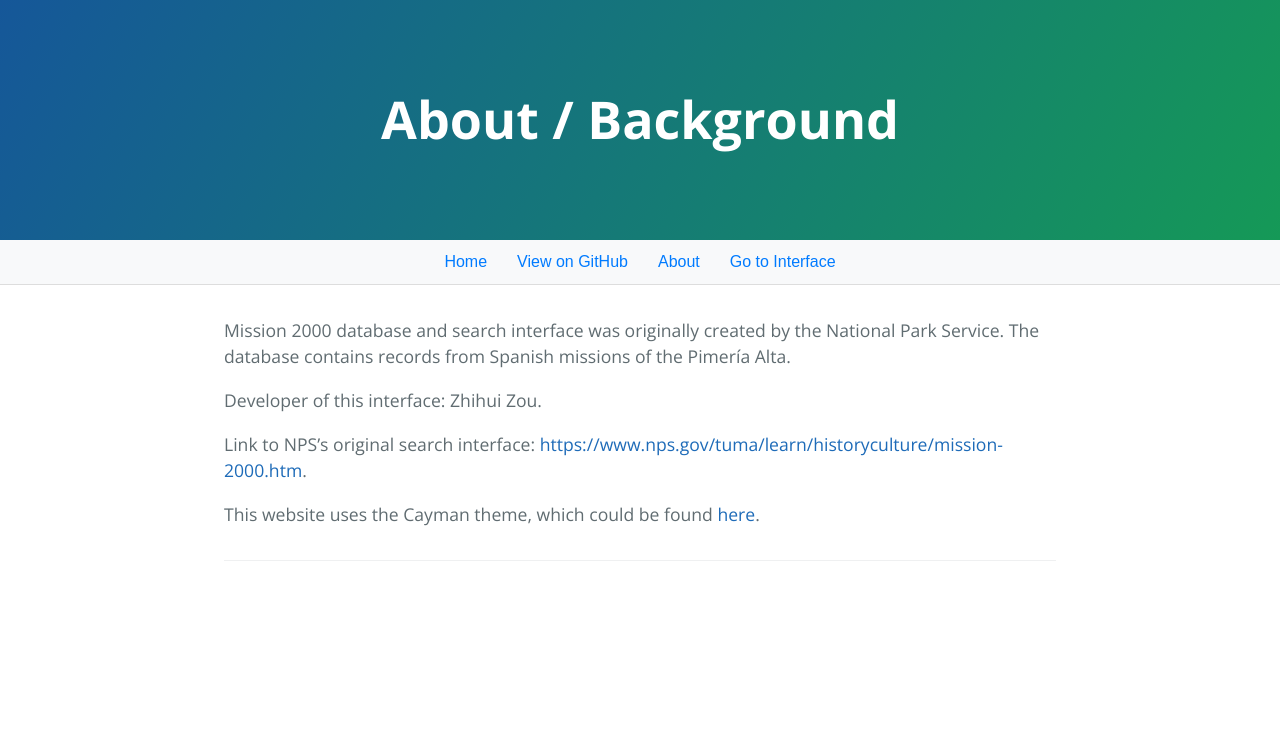
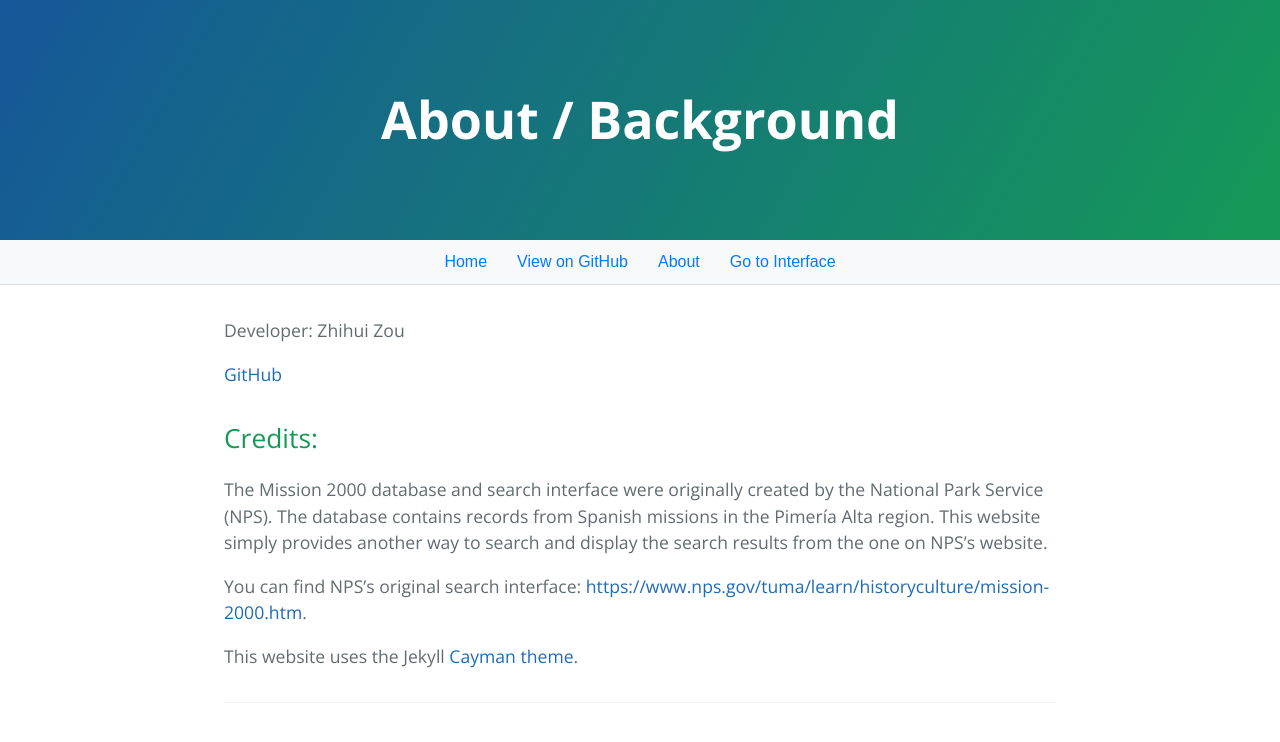
Before and after one commit to zzou21/Mission2000NPSDatabaseInterface, a Jekyll site: the page built from about-page.md, in a window 1280 px wide. Shown: the top 742 px of the page. Built offline with Jekyll 4.4.1, drawn with Linux system fonts in a browser that asks for light colours.

Commit message:
updated about page:

```diff
--- a/about-page.md
+++ b/about-page.md
@@ -3,11 +3,14 @@ layout: default
 title: About / Background
 permalink: /about/
 ---
+Developer: Zhihui Zou
 
-Mission 2000 database and search interface was originally created by the National Park Service. The database contains records from Spanish missions of the Pimería Alta.
+[GitHub](https://github.com/zzou21)
 
-Developer of this interface: Zhihui Zou.
+## Credits:
 
-Link to NPS's original search interface: [https://www.nps.gov/tuma/learn/historyculture/mission-2000.htm](https://www.nps.gov/tuma/learn/historyculture/mission-2000.htm).
+The Mission 2000 database and search interface were originally created by the National Park Service (NPS). The database contains records from Spanish missions in the Pimería Alta region. This website simply provides another way to search and display the search results from the one on NPS's website.
 
-This website uses the Cayman theme, which could be found [here](https://github.com/pages-themes/cayman).
+You can find NPS's original search interface: [https://www.nps.gov/tuma/learn/historyculture/mission-2000.htm](https://www.nps.gov/tuma/learn/historyculture/mission-2000.htm).
+
+This website uses the Jekyll [Cayman theme](https://github.com/pages-themes/cayman).
--- a/searchPage/searchTool.html
+++ b/searchPage/searchTool.html
@@ -20,6 +20,7 @@ permalink: /search-interface/
         2. (Under development) Search by Person name and optionally filter by year <br>
         3. (Under development) Search by Event Type (e.g. baptism events, marriage events, etc.) and optionally filter by year.</p>
     <br>
+    <div id="placeAndYearSearch">
         <label for="searchPlace">Select Event Place:</label>
         <select id="searchPlace">
             <option value="">-- Choose a Location --</option>
@@ -268,8 +269,13 @@ permalink: /search-interface/
         <br>
         <br>
         <button id="searchButton">Search by Event Place and/or Year</button>
+    </div>
 
     <hr>
+
+    <div id="personAndYearSearch">
+
+    </div>
 
     <div id="results"></div>
 
```
Lines whose indentation alone changed are shown as unchanged.
